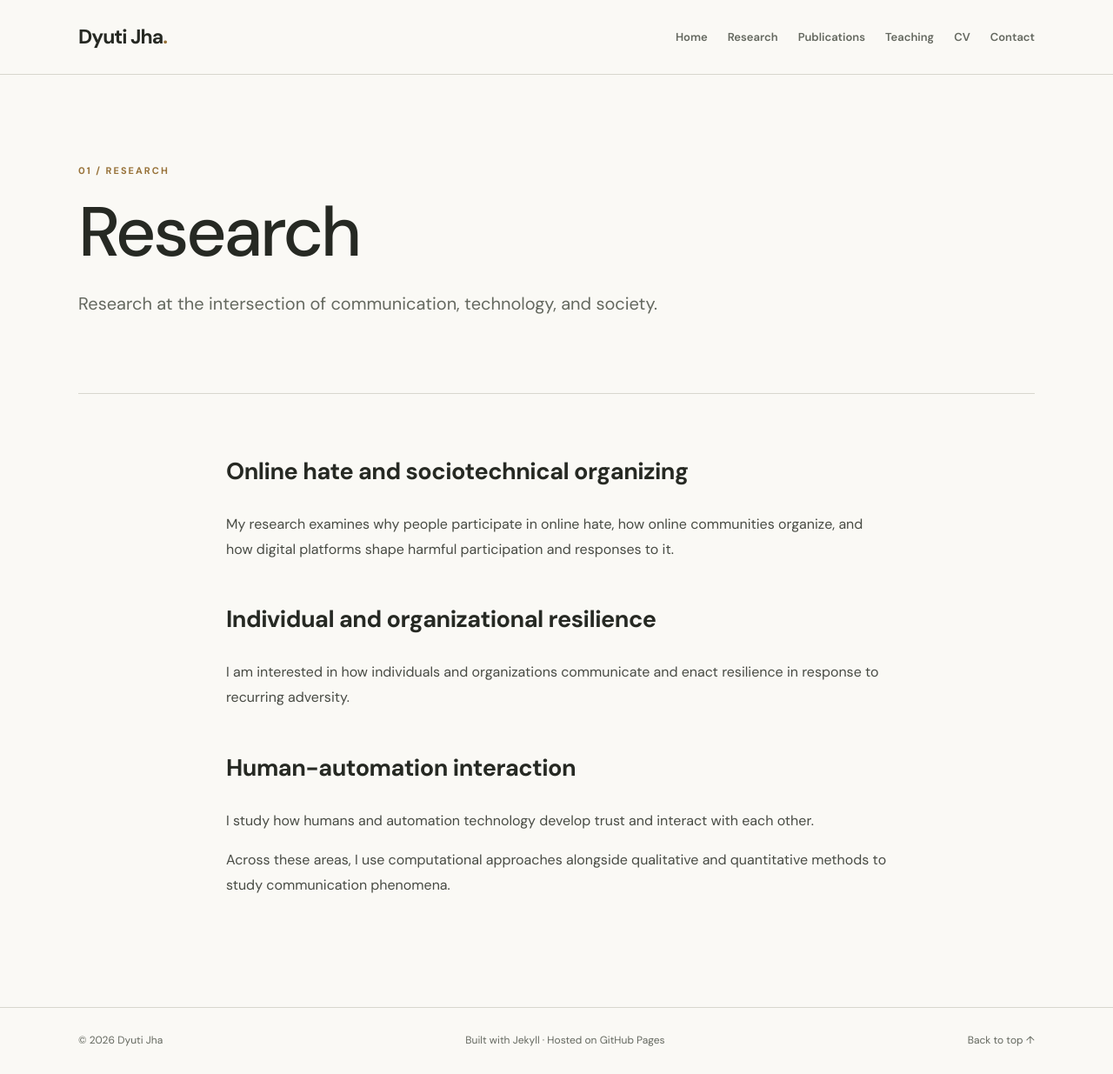
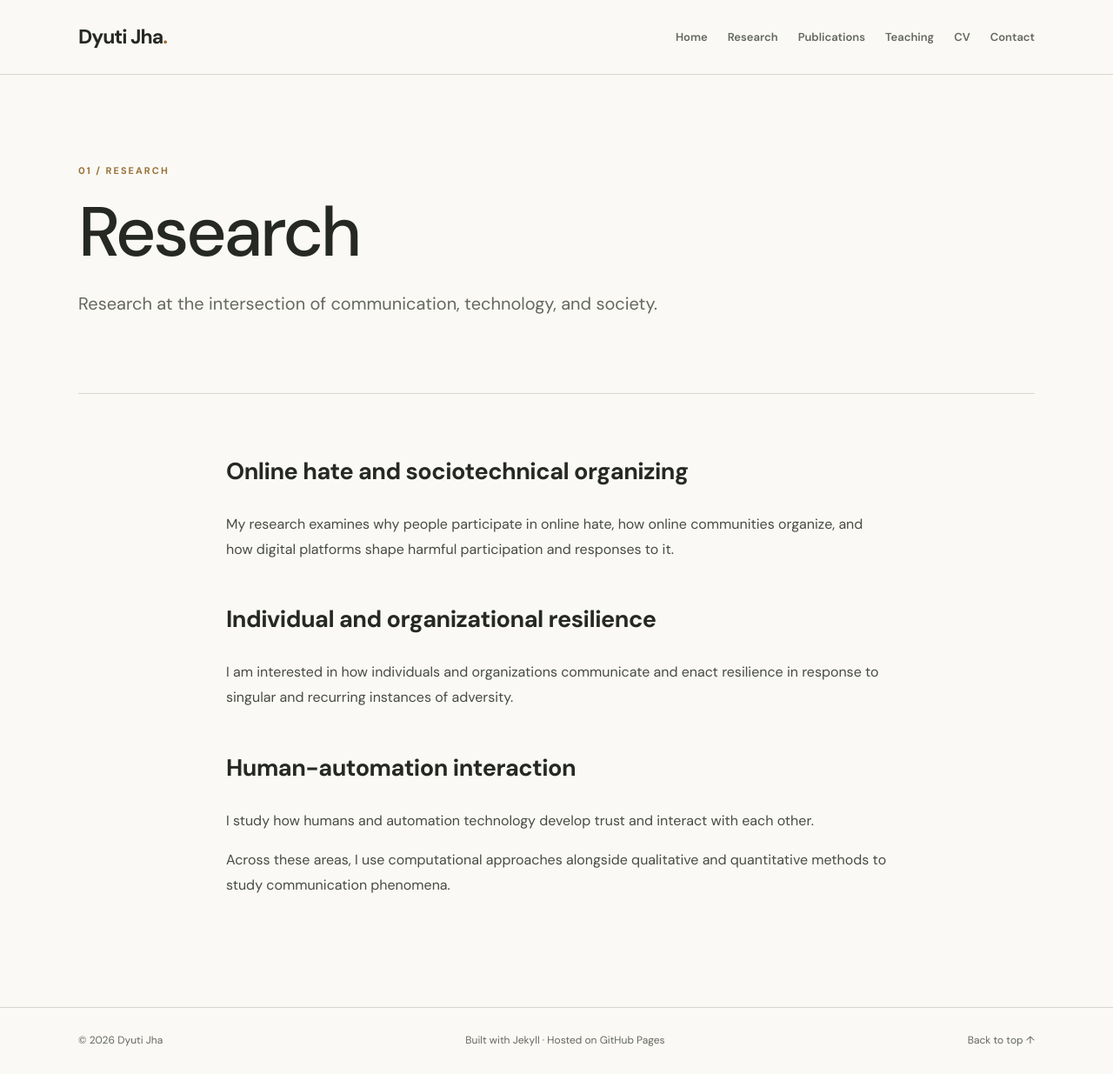
Before and after one commit to dyutij/dyutij.github.io, a Jekyll site: the page built from research.md, in a window 1280 px wide. Shown: the whole page at 87% size. Built offline with Jekyll 4.4.1, drawn with Linux system fonts in a browser that asks for light colours; some web fonts are replaced.

Commit message:
Refine resilience communication description
Clarified the focus on resilience in response to both singular and recurring adversity.

```diff
--- a/research.md
+++ b/research.md
@@ -11,7 +11,7 @@ My research examines why people participate in online hate, how online communiti
 
 ## Individual and organizational resilience
 
-I am interested in how individuals and organizations communicate and enact resilience in response to recurring adversity.
+I am interested in how individuals and organizations communicate and enact resilience in response to singular and recurring instances of adversity.
 
 ## Human-automation interaction
 
```
